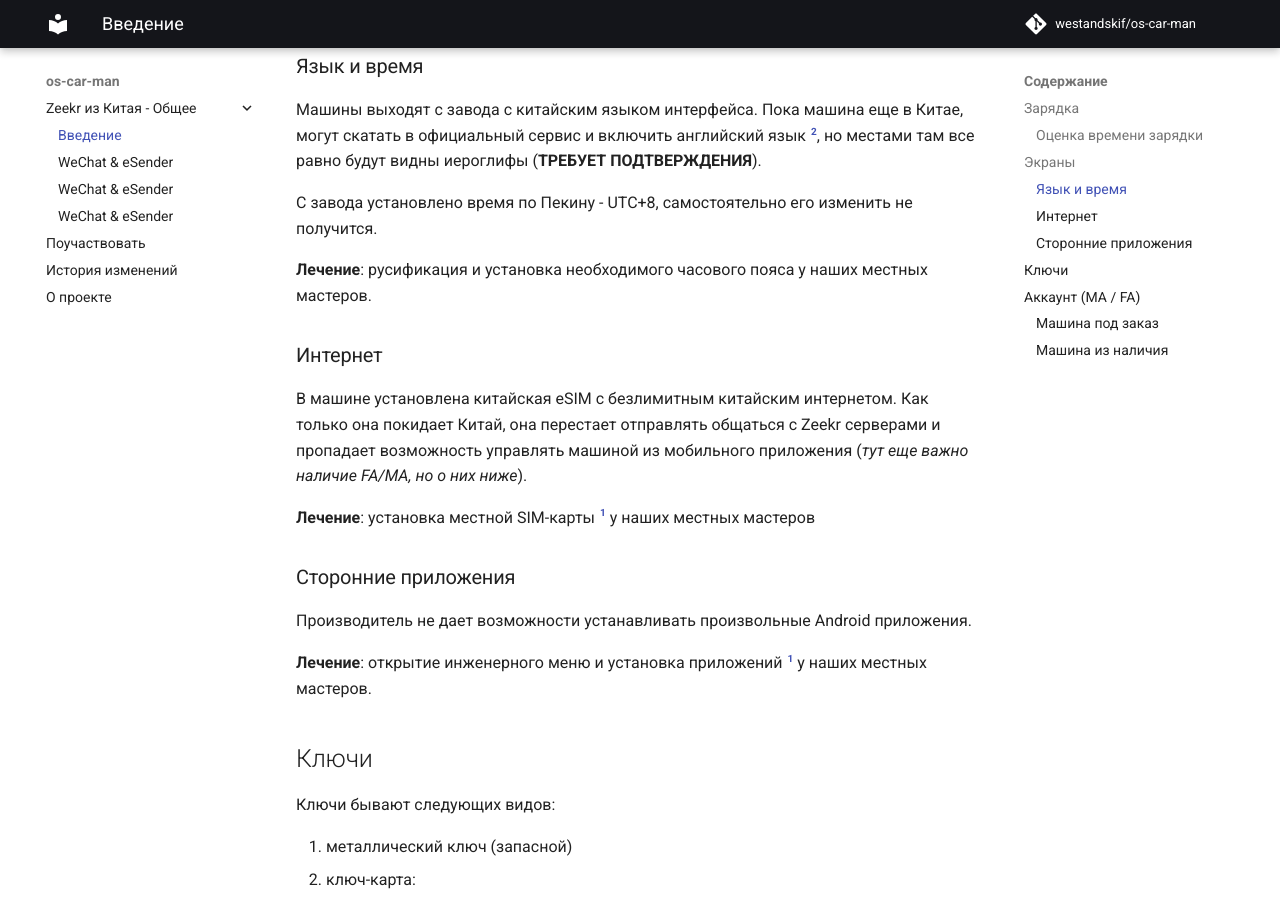
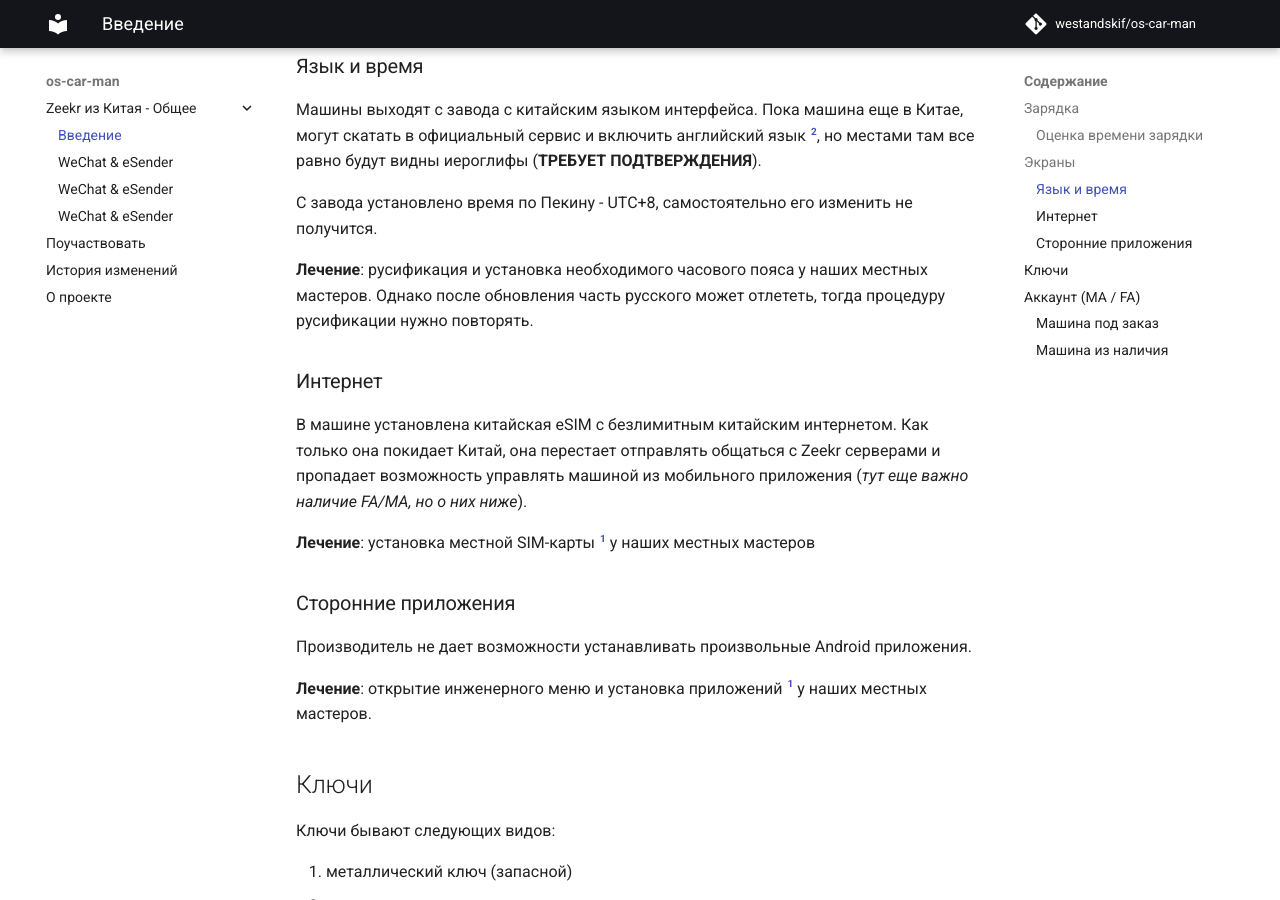
Before and after one commit to os-car-man/os-car-man, an MkDocs documentation site: the page built from docs/README.md, in a window 1280 px wide and 900 px high, scrolled down 1699 px. Built offline with MkDocs 1.6.1 and Material for MkDocs 9.7.7, drawn with Linux system fonts in a browser that asks for light colours; comment, search, counter and statistics services are not loaded.

Commit message:
added ru lang details

```diff
--- a/docs/README.md
+++ b/docs/README.md
@@ -80,7 +80,8 @@
 получится.
 
 **Лечение**: русификация и установка необходимого часового пояса у наших
-местных мастеров.
+местных мастеров. Однако после обновления часть русского может отлететь, тогда
+процедуру русификации нужно повторять.
 
 
 ### Интернет
```
